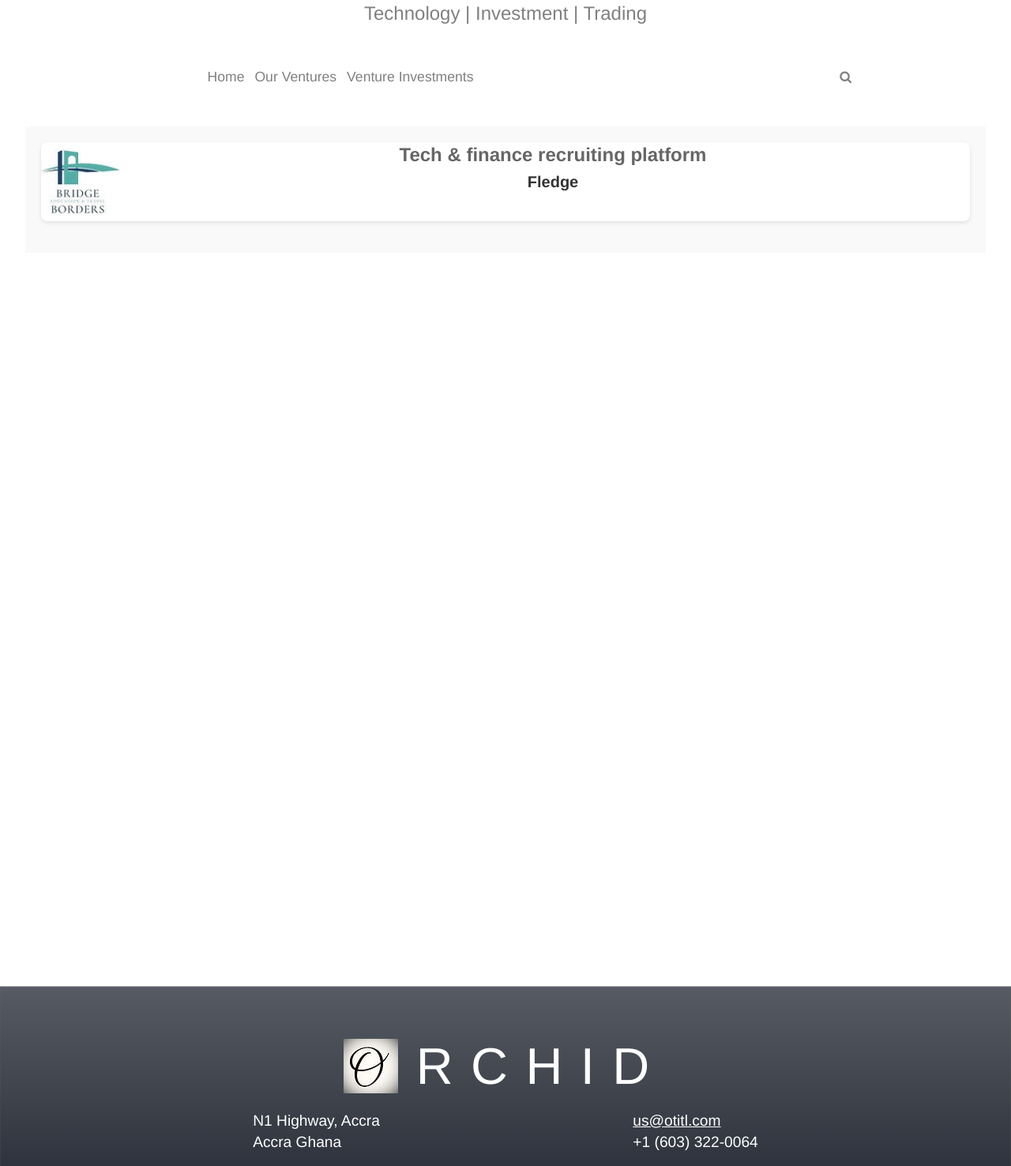
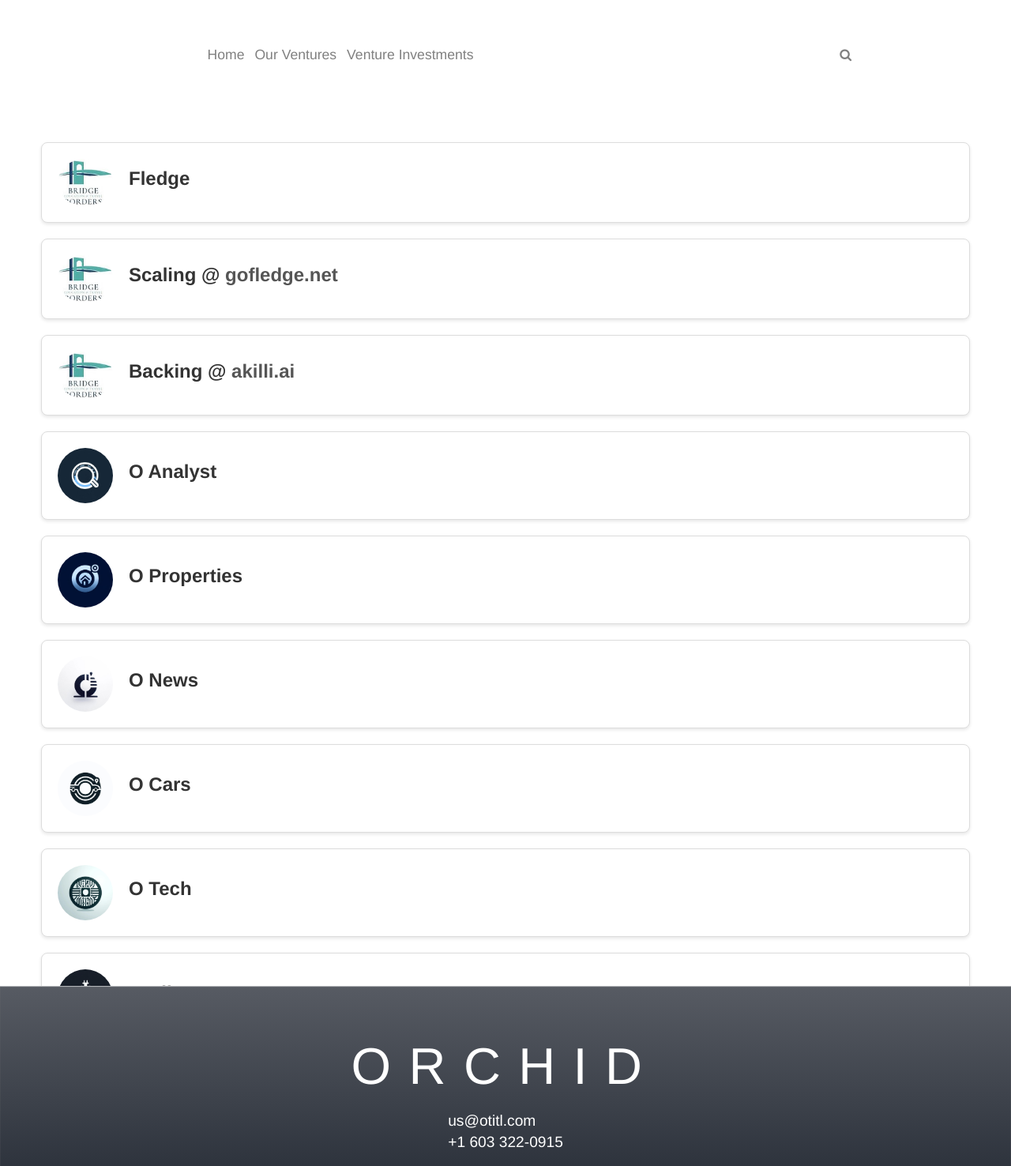
Before and after one commit to lawsonBuabassah/otitl, a plain HTML site: page venture-investments.html in a window 1280 px wide. Shown: the part 72-1548 px from the top of the page at 79% size. Drawn offline with Linux system fonts and the light colour scheme.

Commit message:
added venture invesments

```diff
--- a/css/style.css
+++ b/css/style.css
@@ -110,8 +110,7 @@ body{
 
 
 .main p{
-
-    font-size: 1.5rem;
+    font-size: 2rem;
     margin-top: 1.5rem;
     position: absolute;
     top: 30px;
--- a/venture-investments.html
+++ b/venture-investments.html
@@ -28,70 +28,97 @@
     <meta name="twitter:description"
         content="&quot;Diversify. But carve out 10 to 20 percent for the most unloved part of the market: Emerging Markets Value&quot;, Robert D Annott. To carve out in Africa, partner with DreamBrıdge." />
     <meta name="twitter:image" content="./images/logo.jpg" />
-
-</head>
-
     <style>
-.investments-tab {
+        .company-section {
+            display: flex;
+            align-items: center;
             padding: 20px;
-  background-color: #f9f9f9; /* A softer background color for the container */
+            margin: 20px;
+            border: 1px solid #ddd;
+            border-radius: 8px;
+            background-color: #fff;
+            box-shadow: 0 2px 4px rgba(0, 0, 0, 0.1);
+            transition: transform 0.3s, box-shadow 0.3s;
         }
 
-.company {
-  display: flex;
-  align-items: center; /* Ensures vertical alignment of children */
-  justify-content: start; /* Aligns items to the start, keeping logo at the edge and text centered */
-  background-color: #fff; /* White background for each entry */
-  box-shadow: 0 2px 5px rgba(0,0,0,0.1); /* Adds depth with a soft shadow */
-  border-radius: 8px; /* Rounded corners for a modern look */
-  overflow: hidden; /* Keeps children within the rounded corners */
-  margin-bottom: 20px; /* Space between entries */
-  transition: transform 0.3s ease, box-shadow 0.3s ease; /* Smooth transitions for interactions */
+        .company-section:hover {
+            transform: translateY(-5px);
+            box-shadow: 0 4px 8px rgba(0, 0, 0, 0.2);
         }
 
         .company-logo {
-  width: 100px; /* Fixed width for logos */
-  height: 100px; /* Fixed height to maintain aspect ratio */
-  object-fit: contain; /* Ensures logos fit well without distortion */
-  margin-right: 20px; /* Space between the logo and the company info */
+            max-width: 150px;
+            max-height: 150px;
+            width: auto;
+            height: auto;
+            margin-right: 20px;
+            border-radius: 50%;
         }
 
-.company-info {
-  display: flex;
-  flex-direction: column;
-  justify-content: center; /* Centers text vertically */
-  align-items: center; /* Centers text horizontally */
-  text-align: center; /* Ensures text lines are centered if they wrap */
-  padding: 10px;
+        .company-details {
             flex-grow: 1;
         }
 
         .company-name {
-  margin: 0;
-  font-size: 20px; /* Prominent font size for company name */
-  color: #333; /* Dark color for better readability */
+            font-size: 24px;
+            font-weight: bold;
+            margin-bottom: 10px;
+            color: #333;
         }
 
         .company-description {
-  font-size: 16px; /* Clear and professional font size for description */
-  color: #666; /* Subdued color for the description text */
+            font-size: 16px;
+            color: #555;
         }
 
-.company:hover {
-  transform: translateY(-5px); /* Lift effect on hover for interactivity */
-  box-shadow: 0 4px 10px rgba(0,0,0,0.15); /* Deeper shadow on hover for visual depth */
+        @media (max-width: 768px) {
+            .company-section {
+                flex-direction: column;
+                text-align: center;
             }
 
+            .company-logo {
+                margin: 0 auto 20px auto;
+            }
+        }
+
+        @media (max-width: 480px) {
+            .company-name {
+                font-size: 20px;
+            }
+
+            .company-description {
+                font-size: 14px;
+            }
+        }
+        a{
+            text-decoration: none;
+            color: #555;
+        }
+
+        .main{
+            overflow: auto;
+        }
+        .company-section > img{
+            width: 70px!important;
+        }
+
+        ::-webkit-scrollbar{
+            width: 1px;
+        }
     </style>
+</head>
+
 <body>
     <header class="header">
         <nav class="navbar">
             <div class="logo">
-                <img src="./images/logo.jpg" alt="">RCHID
+                <img src="./images/new-logo.png" alt="">
+                RCHID
             </div>
-            <ul class="nav">
+            <!-- <ul class="nav">
                 <span class="nav-item-static">Technology | Investment | Trading</span>
-            </ul>
+            </ul> -->
         </nav>
         <div class="header-bottom">
             <ul class="menu">
@@ -99,7 +126,7 @@
                     <fas class="fa fa-times close-btn"></fas>
                 </div>
                 <li class="nav-item">
-                    <a href="./index.html" class="nav-link active">Home</a>
+                    <a href="./" class="nav-link active">Home</a>
                 </li>
                 <li class="nav-item">
                     <a href="./our-ventures.html" class="nav-link">Our Ventures</a>
@@ -116,31 +143,113 @@
             </div>
         </div>
     </header>
-    <section class="main"
-        style="background-color: white; color: rgb(65, 65, 65); font-weight: bold; background-image: none;">
-        <section class="investments-tab">
-            <article class="company">
+    <section class="main" style="background-color: white; color: rgb(65, 65, 65); font-weight: bold; background-image: none;">
+        <div class="company-section">
             <img src="./images/bridgeborders.jpg" alt="Fledge Logo" class="company-logo">
-              <div class="company-info">
-                <h3 class="company-name">Fledge</h3>
-                <p class="company-description">Tech & finance recruiting platform</p>
+            <div class="company-details">
+                <div class="company-name">Fledge</div>
+                <!-- <div class="company-description">Tech & finance recruiting platform</div> -->
             </div>
-            </article>
-          </section>
-
+        </div>
+        <div class="company-section">
+            <img src="./images/bridgeborders.jpg" alt="Company Logo" class="company-logo">
+            <div class="company-details">
+                <div class="company-name">Scaling @ <a href="http://gofledge.net">gofledge.net</a></div>
+                <div class="company-description"></div>
+            </div>
+        </div>
+        <div class="company-section">
+            <img src="./images/bridgeborders.jpg" alt="Company Logo" class="company-logo">
+            <div class="company-details">
+                <div class="company-name">Backing @ <a href="http://akilli.ai">akilli.ai</a></div>
+                <div class="company-description"></div>
+            </div>
+        </div>
+        <div class="company-section">
+            <img src="./images/tools/1 O Analyst.png" alt="O Analyst Logo" class="company-logo">
+            <div class="company-details">
+                <div class="company-name">O Analyst</div>
+                <div class="company-description"></div>
+            </div>
+        </div>
+        <div class="company-section">
+            <img src="./images/tools/2 O Properties.png" alt="O Properties Logo" class="company-logo">
+            <div class="company-details">
+                <div class="company-name">O Properties</div>
+                <div class="company-description"></div>
+            </div>
+        </div>
+        <div class="company-section">
+            <img src="./images/tools/3 O News.png" alt="O News Logo" class="company-logo">
+            <div class="company-details">
+                <div class="company-name">O News</div>
+                <div class="company-description"></div>
+            </div>
+        </div>
+        <div class="company-section">
+            <img src="./images/tools/4 O Cars.png" alt="Cars Logo" class="company-logo">
+            <div class="company-details">
+                <div class="company-name">O Cars</div>
+                <div class="company-description"></div>
+            </div>
+        </div>
+        <div class="company-section">
+            <img src="./images/tools/5 O Tech.png" alt="O Tech Logo" class="company-logo">
+            <div class="company-details">
+                <div class="company-name">O Tech</div>
+                <div class="company-description"></div>
+            </div>
+        </div>
+        <div class="company-section">
+            <img src="./images/tools/6 O pliances.png" alt="O pliances Logo" class="company-logo">
+            <div class="company-details">
+                <div class="company-name">O Pliances</div>
+                <div class="company-description"></div>
+            </div>
+        </div>
+        <div class="company-section">
+            <img src="./images/tools/7 O Jobs.png" alt="O Jobs Logo" class="company-logo">
+            <div class="company-details">
+                <div class="company-name">O Jobs</div>
+                <div class="company-description"></div>
+            </div>
+        </div>
+        <div class="company-section">
+            <img src="./images/tools/8 O learn.png" alt="O Learn Logo" class="company-logo">
+            <div class="company-details">
+                <div class="company-name">O Learn</div>
+                <div class="company-description"></div>
+            </div>
+        </div>
+        <div class="company-section">
+            <img src="./images/tools/9 O Govt.png" alt="O Govt Logo" class="company-logo">
+            <div class="company-details">
+                <div class="company-name">O Govt</div>
+                <div class="company-description"></div>
+            </div>
+        </div>
+        <div class="company-section">
+            <img src="./images/tools/10 O Fang.png" alt="O Fang Logo" class="company-logo">
+            <div class="company-details">
+                <div class="company-name">O Fang</div>
+                <div class="company-description"></div>
+            </div>
+        </div>
     </section>
     <footer class="footer">
-        <div class="footer-image"><img class="mr" src="./images/logo.jpg" alt="logo">
-            <div><span class="footer-hidden">O</span>RCHID</div>
+        <div class="footer-image">
+            <!-- <img class="mr" src="./images/logo.jpg" alt="logo"> -->
+            <!-- <div><span class="footer-hidden">O</span>RCHID</div> -->
+            <div>ORCHID</div>
         </div>
         <div class="location">
-            <div class="location-list">
+            <!-- <div class="location-list">
                 <div class="location-item">N1 Highway, Accra</div>
                 <div class="location-item">Accra Ghana</div>
-            </div>
+            </div> -->
             <div class="location-list mt">
                 <div class="location-item"><a href="#">us@otitl.com</a></div>
-                <div class="location-item">+1 (603) 322-0064</div>
+                <div class="location-item">+1 603 322-0915</div>
             </div>
         </div>
     </footer>
```
Also changed, not shown: index.html (+14 -11 lines), our-partners.html (+13 -10 lines), our-ventures.html (+13 -10 lines), images/new-logo.jpg (added), images/new-logo.png (added), images/tools/1 O Analyst.png (added), images/tools/10 O Fang.png (added), images/tools/2 O Properties.png (added), images/tools/3 O News.png (added), images/tools/4 O Cars.png (added), images/tools/5 O Tech.png (added), images/tools/6 O pliances.png (added), images/tools/7 O Jobs.png (added), images/tools/8 O learn.png (added), 1 more files. Lines whose indentation alone changed are shown as unchanged.
